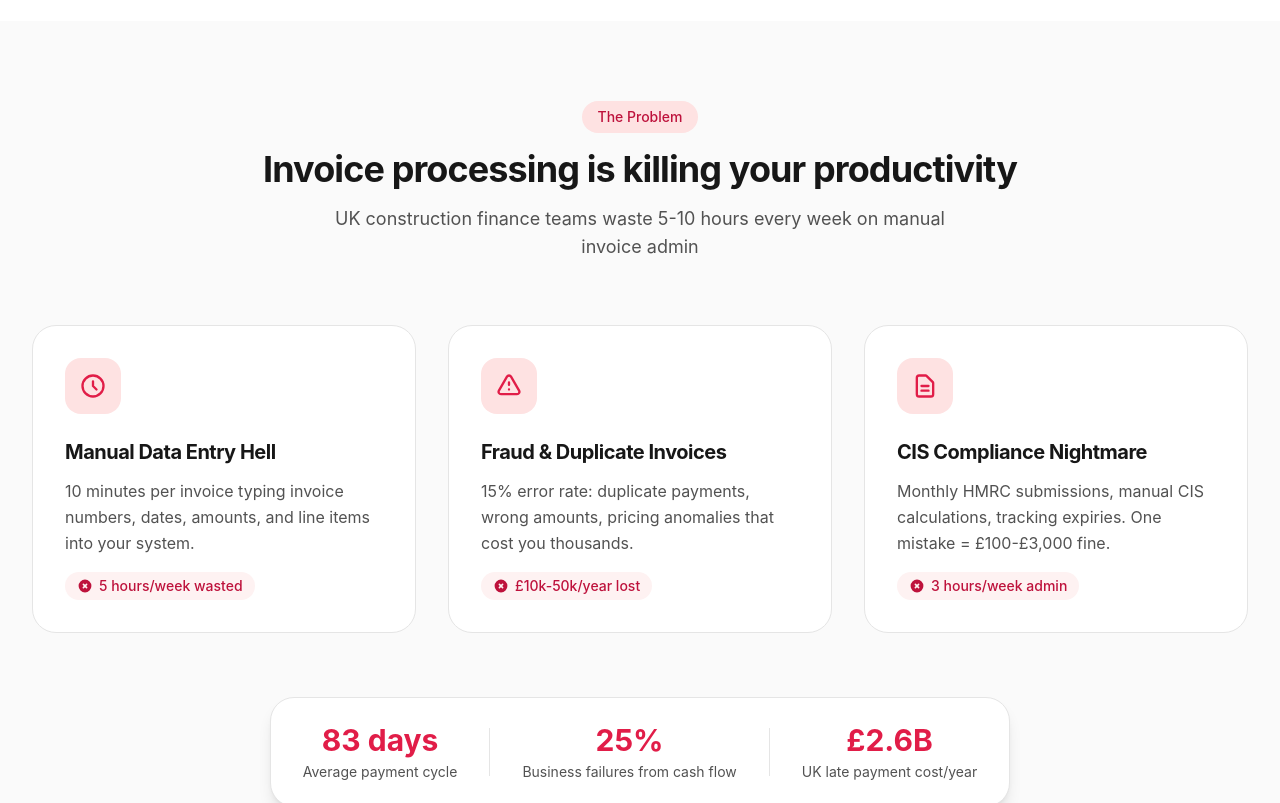
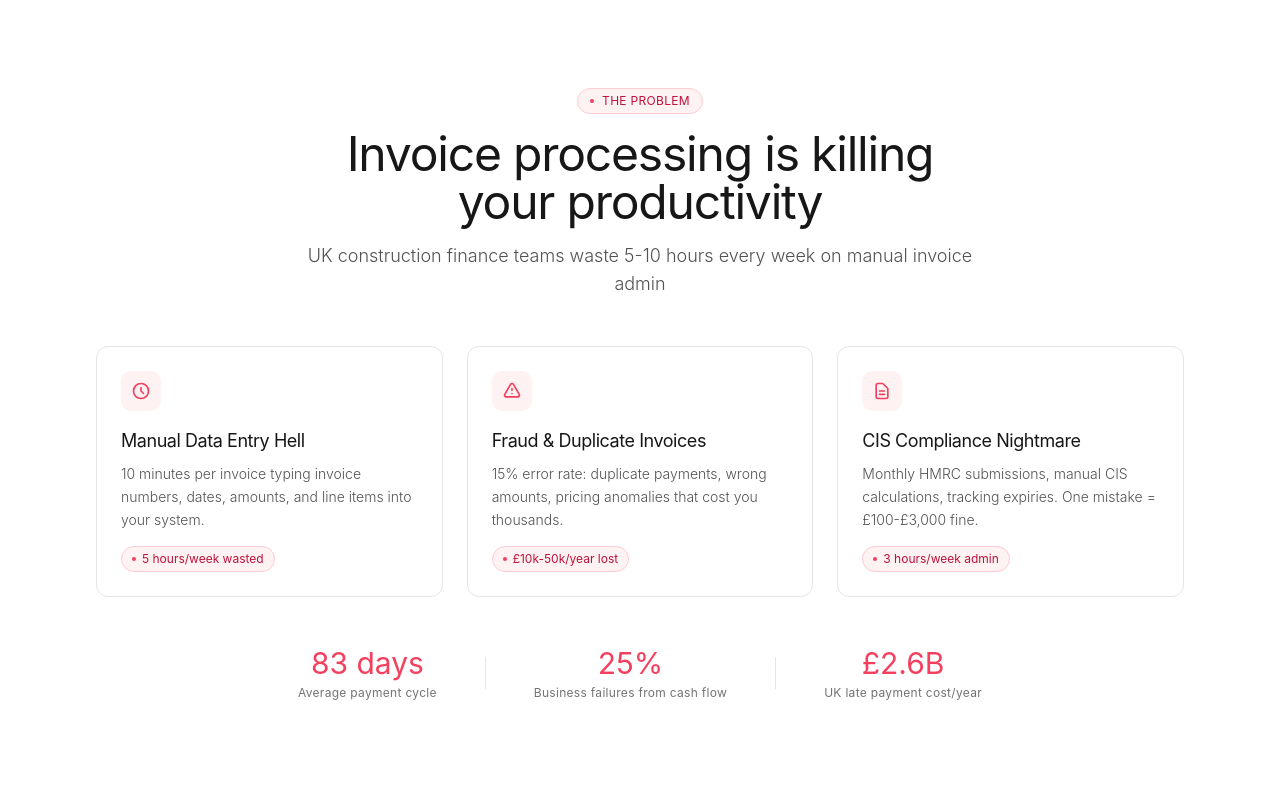
Before and after one commit to ptengelmann/SiteSense, a Next.js app: page / in a window 1280 px wide. Shown: the part 1020-1823 px from the top of the page. Built offline with nearby package versions, Linux system fonts and the light colour scheme.

Commit message:
Redesign Problem section with minimalist aesthetic

```diff
--- a/src/components/landing/Problem.tsx
+++ b/src/components/landing/Problem.tsx
@@ -1,97 +1,90 @@
 export default function Problem() {
   return (
-    <section className="py-20 bg-neutral-50">
-      <div className="max-w-7xl mx-auto px-6 lg:px-8">
+    <section className="py-16 bg-white">
+      <div className="max-w-6xl mx-auto px-6 lg:px-8">
         {/* Section Header */}
-        <div className="text-center mb-16">
-          <span className="inline-block px-4 py-1.5 rounded-full bg-primary-100 text-primary-700 text-sm font-medium mb-4">
-            The Problem
-          </span>
-          <h2 className="text-3xl lg:text-4xl font-bold text-neutral-900 mb-4">
-            Invoice processing is killing your productivity
+        <div className="text-center mb-12">
+          <div className="inline-flex items-center gap-2 px-3 py-1 rounded-full border border-primary-200 bg-primary-50 mb-4">
+            <div className="w-1 h-1 rounded-full bg-primary-500"></div>
+            <span className="text-xs text-primary-700 tracking-wide">THE PROBLEM</span>
+          </div>
+          <h2 className="text-4xl lg:text-5xl text-neutral-900 mb-4 tracking-tight">
+            Invoice processing is killing<br />your productivity
           </h2>
-          <p className="text-lg text-neutral-600 max-w-2xl mx-auto">
+          <p className="text-lg text-neutral-600 max-w-2xl mx-auto font-light">
             UK construction finance teams waste 5-10 hours every week on manual invoice admin
           </p>
         </div>
 
         {/* Pain Points Grid */}
-        <div className="grid md:grid-cols-3 gap-8">
+        <div className="grid md:grid-cols-3 gap-6 mb-12">
           {/* Pain Point 1 */}
-          <div className="bg-white rounded-2xl p-8 border border-neutral-200">
-            <div className="w-14 h-14 rounded-xl bg-primary-100 flex items-center justify-center mb-6">
-              <svg className="w-7 h-7 text-primary-600" fill="none" stroke="currentColor" viewBox="0 0 24 24">
+          <div className="bg-white rounded-lg p-6 border border-neutral-200">
+            <div className="w-10 h-10 rounded-md bg-primary-50 flex items-center justify-center mb-4">
+              <svg className="w-5 h-5 text-primary-500" fill="none" stroke="currentColor" viewBox="0 0 24 24">
                 <path strokeLinecap="round" strokeLinejoin="round" strokeWidth={2} d="M12 8v4l3 3m6-3a9 9 0 11-18 0 9 9 0 0118 0z" />
               </svg>
             </div>
-            <h3 className="text-xl font-bold text-neutral-900 mb-3">Manual Data Entry Hell</h3>
-            <p className="text-neutral-600 mb-4 leading-relaxed">
+            <h3 className="text-lg text-neutral-900 mb-2">Manual Data Entry Hell</h3>
+            <p className="text-sm text-neutral-600 mb-3 leading-relaxed font-light">
               10 minutes per invoice typing invoice numbers, dates, amounts, and line items into your system.
             </p>
-            <div className="inline-flex items-center px-3 py-1 rounded-full bg-primary-50 text-primary-700 text-sm font-medium">
-              <svg className="w-4 h-4 mr-1.5" fill="currentColor" viewBox="0 0 20 20">
-                <path fillRule="evenodd" d="M10 18a8 8 0 100-16 8 8 0 000 16zM8.707 7.293a1 1 0 00-1.414 1.414L8.586 10l-1.293 1.293a1 1 0 101.414 1.414L10 11.414l1.293 1.293a1 1 0 001.414-1.414L11.414 10l1.293-1.293a1 1 0 00-1.414-1.414L10 8.586 8.707 7.293z" clipRule="evenodd" />
-              </svg>
-              5 hours/week wasted
+            <div className="inline-flex items-center gap-1.5 px-2.5 py-1 rounded-full bg-primary-50 border border-primary-200">
+              <div className="w-1 h-1 rounded-full bg-primary-500"></div>
+              <span className="text-xs text-primary-700">5 hours/week wasted</span>
             </div>
           </div>
 
           {/* Pain Point 2 */}
-          <div className="bg-white rounded-2xl p-8 border border-neutral-200">
-            <div className="w-14 h-14 rounded-xl bg-primary-100 flex items-center justify-center mb-6">
-              <svg className="w-7 h-7 text-primary-600" fill="none" stroke="currentColor" viewBox="0 0 24 24">
+          <div className="bg-white rounded-lg p-6 border border-neutral-200">
+            <div className="w-10 h-10 rounded-md bg-primary-50 flex items-center justify-center mb-4">
+              <svg className="w-5 h-5 text-primary-500" fill="none" stroke="currentColor" viewBox="0 0 24 24">
                 <path strokeLinecap="round" strokeLinejoin="round" strokeWidth={2} d="M12 9v2m0 4h.01m-6.938 4h13.856c1.54 0 2.502-1.667 1.732-3L13.732 4c-.77-1.333-2.694-1.333-3.464 0L3.34 16c-.77 1.333.192 3 1.732 3z" />
               </svg>
             </div>
-            <h3 className="text-xl font-bold text-neutral-900 mb-3">Fraud & Duplicate Invoices</h3>
-            <p className="text-neutral-600 mb-4 leading-relaxed">
+            <h3 className="text-lg text-neutral-900 mb-2">Fraud & Duplicate Invoices</h3>
+            <p className="text-sm text-neutral-600 mb-3 leading-relaxed font-light">
               15% error rate: duplicate payments, wrong amounts, pricing anomalies that cost you thousands.
             </p>
-            <div className="inline-flex items-center px-3 py-1 rounded-full bg-primary-50 text-primary-700 text-sm font-medium">
-              <svg className="w-4 h-4 mr-1.5" fill="currentColor" viewBox="0 0 20 20">
-                <path fillRule="evenodd" d="M10 18a8 8 0 100-16 8 8 0 000 16zM8.707 7.293a1 1 0 00-1.414 1.414L8.586 10l-1.293 1.293a1 1 0 101.414 1.414L10 11.414l1.293 1.293a1 1 0 001.414-1.414L11.414 10l1.293-1.293a1 1 0 00-1.414-1.414L10 8.586 8.707 7.293z" clipRule="evenodd" />
-              </svg>
-              £10k-50k/year lost
+            <div className="inline-flex items-center gap-1.5 px-2.5 py-1 rounded-full bg-primary-50 border border-primary-200">
+              <div className="w-1 h-1 rounded-full bg-primary-500"></div>
+              <span className="text-xs text-primary-700">£10k-50k/year lost</span>
             </div>
           </div>
 
           {/* Pain Point 3 */}
-          <div className="bg-white rounded-2xl p-8 border border-neutral-200">
-            <div className="w-14 h-14 rounded-xl bg-primary-100 flex items-center justify-center mb-6">
-              <svg className="w-7 h-7 text-primary-600" fill="none" stroke="currentColor" viewBox="0 0 24 24">
+          <div className="bg-white rounded-lg p-6 border border-neutral-200">
+            <div className="w-10 h-10 rounded-md bg-primary-50 flex items-center justify-center mb-4">
+              <svg className="w-5 h-5 text-primary-500" fill="none" stroke="currentColor" viewBox="0 0 24 24">
                 <path strokeLinecap="round" strokeLinejoin="round" strokeWidth={2} d="M9 12h6m-6 4h6m2 5H7a2 2 0 01-2-2V5a2 2 0 012-2h5.586a1 1 0 01.707.293l5.414 5.414a1 1 0 01.293.707V19a2 2 0 01-2 2z" />
               </svg>
             </div>
-            <h3 className="text-xl font-bold text-neutral-900 mb-3">CIS Compliance Nightmare</h3>
-            <p className="text-neutral-600 mb-4 leading-relaxed">
+            <h3 className="text-lg text-neutral-900 mb-2">CIS Compliance Nightmare</h3>
+            <p className="text-sm text-neutral-600 mb-3 leading-relaxed font-light">
               Monthly HMRC submissions, manual CIS calculations, tracking expiries. One mistake = £100-£3,000 fine.
             </p>
-            <div className="inline-flex items-center px-3 py-1 rounded-full bg-primary-50 text-primary-700 text-sm font-medium">
-              <svg className="w-4 h-4 mr-1.5" fill="currentColor" viewBox="0 0 20 20">
-                <path fillRule="evenodd" d="M10 18a8 8 0 100-16 8 8 0 000 16zM8.707 7.293a1 1 0 00-1.414 1.414L8.586 10l-1.293 1.293a1 1 0 101.414 1.414L10 11.414l1.293 1.293a1 1 0 001.414-1.414L11.414 10l1.293-1.293a1 1 0 00-1.414-1.414L10 8.586 8.707 7.293z" clipRule="evenodd" />
-              </svg>
-              3 hours/week admin
+            <div className="inline-flex items-center gap-1.5 px-2.5 py-1 rounded-full bg-primary-50 border border-primary-200">
+              <div className="w-1 h-1 rounded-full bg-primary-500"></div>
+              <span className="text-xs text-primary-700">3 hours/week admin</span>
             </div>
           </div>
         </div>
 
-        {/* Bottom Stats */}
-        <div className="mt-16 text-center">
-          <div className="inline-flex items-center gap-8 px-8 py-6 bg-white rounded-2xl border border-neutral-200 shadow-lg">
-            <div>
-              <div className="text-3xl font-bold text-primary-600">83 days</div>
-              <div className="text-sm text-neutral-600 mt-1">Average payment cycle</div>
-            </div>
-            <div className="w-px h-12 bg-neutral-200"></div>
-            <div>
-              <div className="text-3xl font-bold text-primary-600">25%</div>
-              <div className="text-sm text-neutral-600 mt-1">Business failures from cash flow</div>
-            </div>
-            <div className="w-px h-12 bg-neutral-200"></div>
-            <div>
-              <div className="text-3xl font-bold text-primary-600">£2.6B</div>
-              <div className="text-sm text-neutral-600 mt-1">UK late payment cost/year</div>
-            </div>
+        {/* Bottom Stats - Minimal */}
+        <div className="flex items-center justify-center gap-12 text-center">
+          <div>
+            <div className="text-3xl text-primary-500 mb-1">83 days</div>
+            <div className="text-xs text-neutral-500 tracking-wide">Average payment cycle</div>
+          </div>
+          <div className="w-px h-8 bg-neutral-200"></div>
+          <div>
+            <div className="text-3xl text-primary-500 mb-1">25%</div>
+            <div className="text-xs text-neutral-500 tracking-wide">Business failures from cash flow</div>
+          </div>
+          <div className="w-px h-8 bg-neutral-200"></div>
+          <div>
+            <div className="text-3xl text-primary-500 mb-1">£2.6B</div>
+            <div className="text-xs text-neutral-500 tracking-wide">UK late payment cost/year</div>
           </div>
         </div>
       </div>
```
